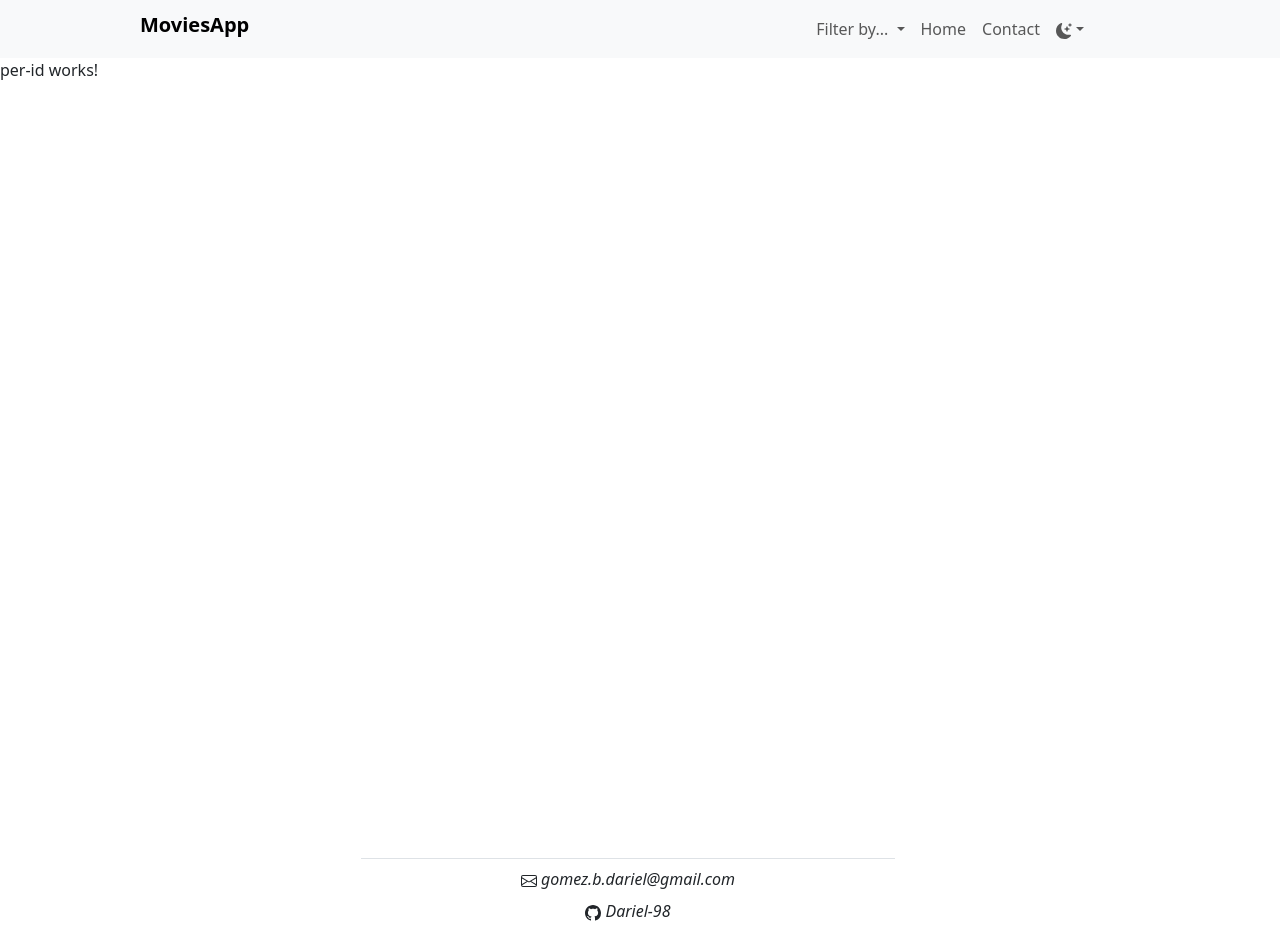
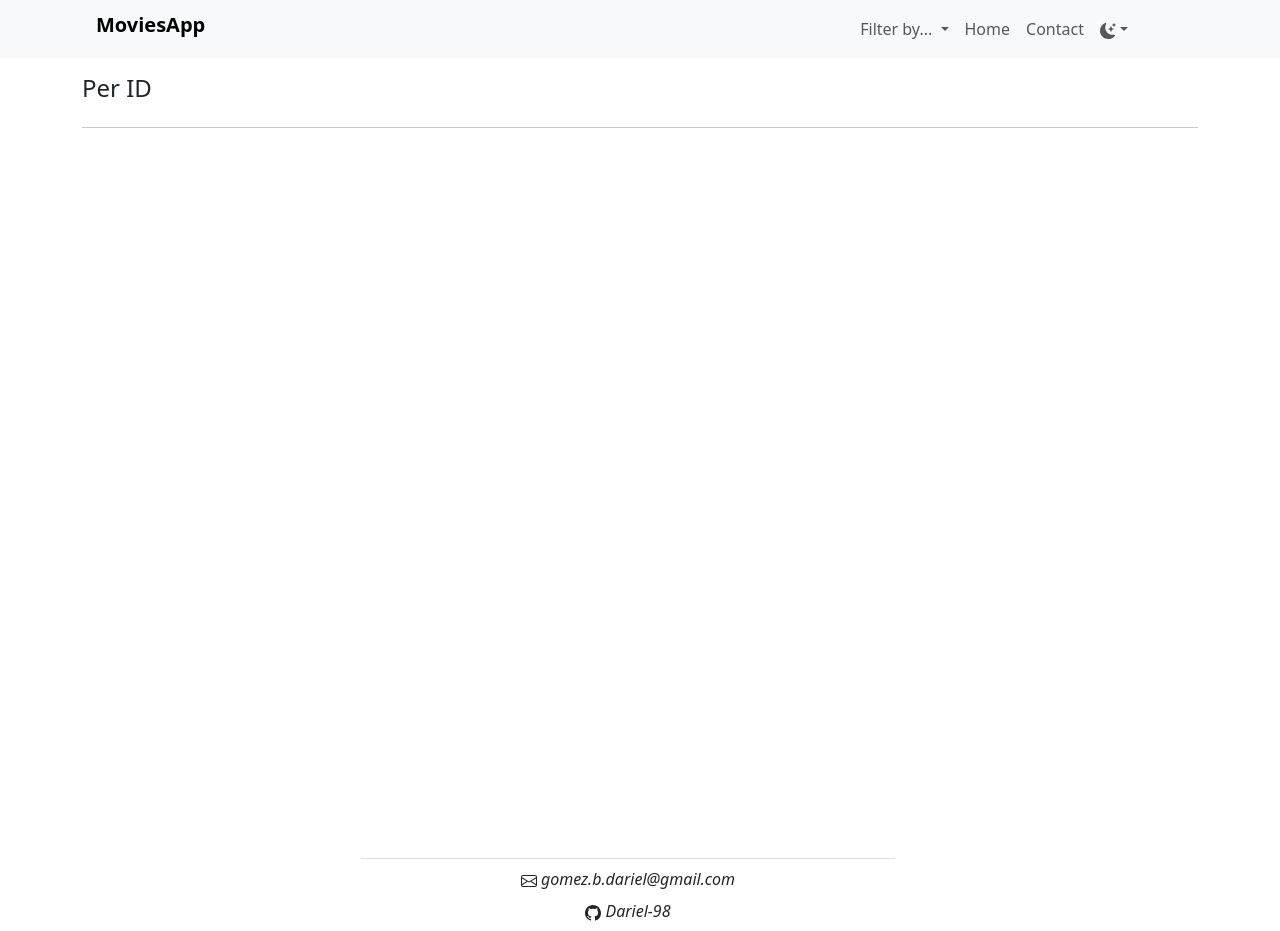
Before and after one commit to Dariel-98/moviesApp, an Angular app: page /id in a window 1280 px wide. Built offline with nearby package versions, Linux system fonts and the light colour scheme.

Commit message:
Input component

```diff
--- /dev/null
+++ b/src/app/movies/components/input/input.component.html
@@ -0,0 +1,11 @@
+<form class="d-flex" (ngSubmit)="search()" role="search">
+  <input
+    class="form-control me-2 rounded-5"
+    type="search"
+    placeholder="Search..."
+    aria-label="Search"
+    name="termino"
+    [(ngModel)]="term"
+    style="width: 100%; max-width: 300px"
+  />
+</form>
--- /dev/null
+++ b/src/app/movies/components/input/input.component.ts
@@ -0,0 +1,19 @@
+import { Component, EventEmitter, Output } from '@angular/core';
+
+@Component({
+  selector: 'app-input',
+  templateUrl: './input.component.html',
+  styles: [],
+})
+export class InputComponent {
+  // Declaring variables
+  term: string = '';
+
+  // Emiting variable
+  @Output() onSearch: EventEmitter<string> = new EventEmitter();
+
+  // Search method to emit the term
+  search() {
+    this.onSearch.emit(this.term);
+  }
+}
--- a/src/app/movies/movies.module.ts
+++ b/src/app/movies/movies.module.ts
@@ -6,9 +6,10 @@ import { PerTitleComponent } from './pages/per-title/per-title.component';
 import { PerTypeComponent } from './pages/per-type/per-type.component';
 import { PerIdComponent } from './pages/per-id/per-id.component';
 import { FormsModule } from '@angular/forms';
+import { InputComponent } from './components/input/input.component';
 
 @NgModule({
-  declarations: [PerTitleComponent, PerTypeComponent, PerIdComponent],
+  declarations: [PerTitleComponent, PerTypeComponent, PerIdComponent, InputComponent],
   imports: [CommonModule, MoviesRoutingModule, FormsModule],
 })
 export class MoviesModule {}
--- a/src/app/movies/pages/per-id/per-id.component.html
+++ b/src/app/movies/pages/per-id/per-id.component.html
@@ -1 +1,6 @@
-<p>per-id works!</p>
+<div class="container pt-3">
+  <div class="d-flex align-items-center justify-content-between">
+    <h4>Per ID</h4>
+  </div>
+  <hr />
+</div>
--- a/src/app/movies/pages/per-title/per-title.component.html
+++ b/src/app/movies/pages/per-title/per-title.component.html
@@ -1,17 +1,8 @@
 <div class="container pt-3">
   <div class="d-flex align-items-center justify-content-between">
     <h4>Per Title</h4>
-
-    <form class="d-flex" (ngSubmit)="search()" role="search">
-      <input
-        class="form-control me-2 rounded-5"
-        type="search"
-        placeholder="Search..."
-        aria-label="Search"
-        name="termino"
-        [(ngModel)]="term"
-      />
-    </form>
+    <!-- Search input -->
+    <app-input (onSearch)="search($event)"></app-input>
   </div>
   <hr />
 
--- a/src/app/movies/pages/per-title/per-title.component.ts
+++ b/src/app/movies/pages/per-title/per-title.component.ts
@@ -16,8 +16,8 @@ export class PerTitleComponent {
   constructor(private movieService: MovieService) {}
 
   // Method to search movies
-  search() {
-    console.log(this.term);
+  search(term: string) {
+    this.term = term;
     this.isError = false;
 
     this.movieService.findTitle(this.term).subscribe((resp) => {
--- a/src/app/shared/header/header.component.html
+++ b/src/app/shared/header/header.component.html
@@ -1,5 +1,5 @@
 <nav class="navbar navbar-expand-lg bg-body-tertiary">
-  <div class="container-fluid" style="margin: 0 8rem">
+  <div class="container-fluid mx-lg-5 px-lg-5">
     <h1 class="navbar-brand fw-bold">MoviesApp</h1>
     <button
       class="navbar-toggler"
```
